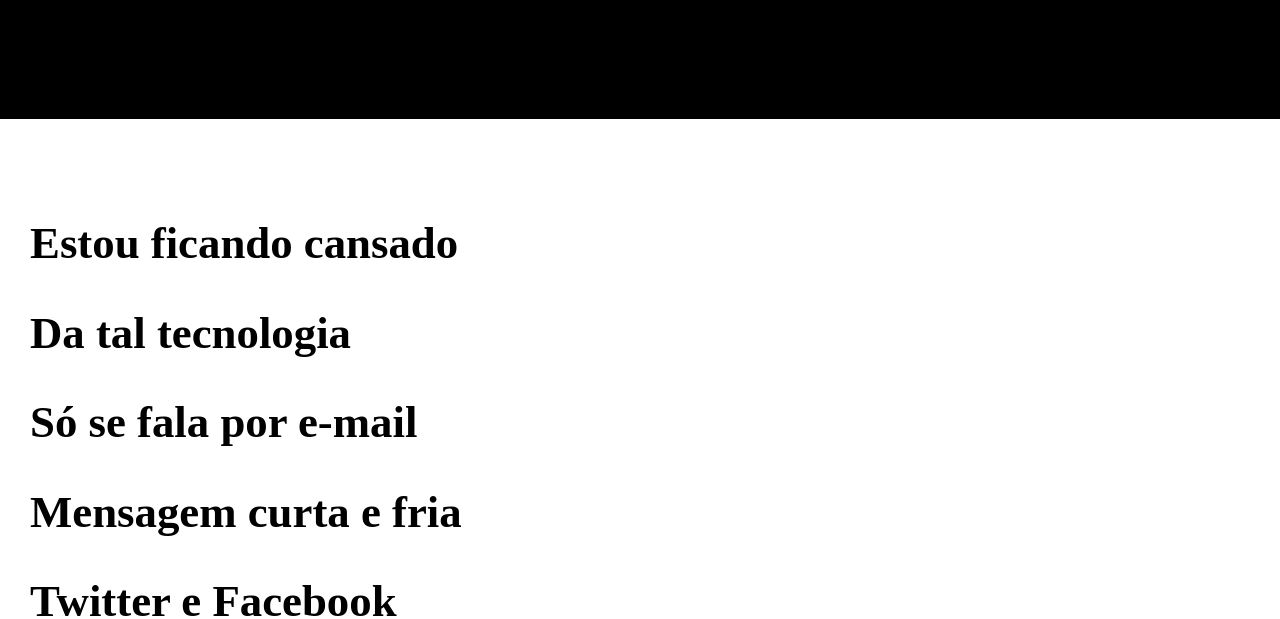
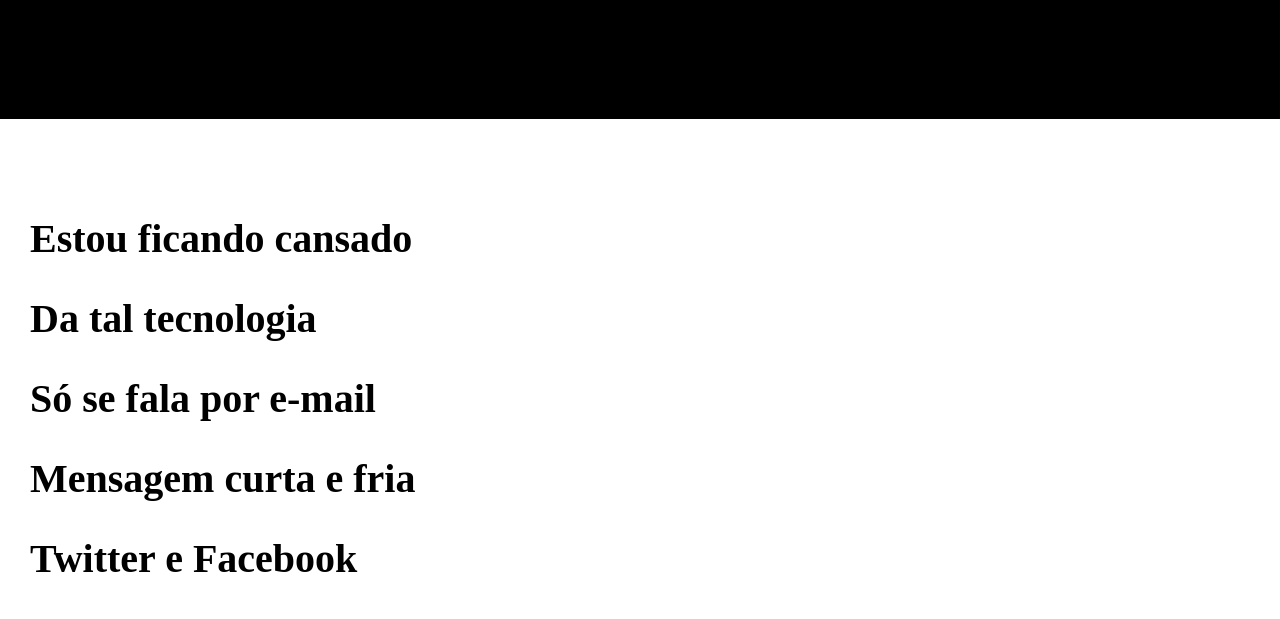
Before and after one commit to jadealcantera/projetos, a plain HTML site: page projeto-cordel/index.html in a window 1280 px wide. Shown: the part 181-800 px from the top of the page. Drawn offline with nearby package versions, Linux system fonts and the light colour scheme; a web font is replaced by a local one.

Commit message:
Update style.css

```diff
--- a/projeto-cordel/style.css
+++ b/projeto-cordel/style.css
@@ -1,12 +1,21 @@
 
 *
 {
+    min-width: 400px;
     margin: 0px;
     padding: 0px;
 }
-body
+@media (max-width: 429px)
 {
-    min-height: 100vh;
+    section .texto{
+        font-size: 25px;
+    }
+}
+@media (min-width: 430px)
+{
+    section .texto{
+        font-size: 40px;
+    }
 }
 .texto
 {
```
